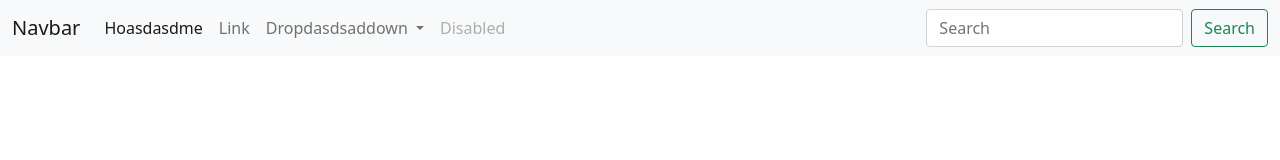
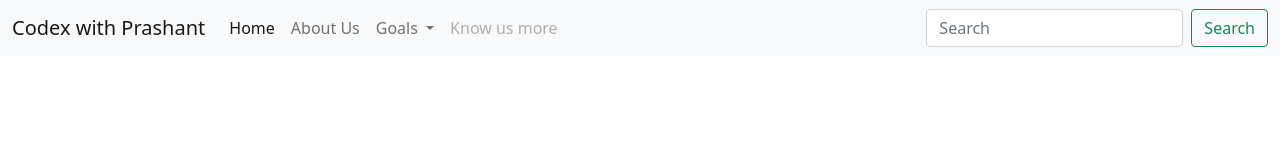
Before and after one commit to prashant23ranjan/sample_repository, a plain HTML site: page index.html in a window 1280 px wide. Drawn offline with nearby package versions, Linux system fonts and the light colour scheme.

Commit message:
added changes to brach

```diff
--- a/index.html
+++ b/index.html
@@ -16,7 +16,7 @@
 <body>
     <nav class="navbar navbar-expand-lg navbar-light bg-light">
         <div class="container-fluid">
-            <a class="navbar-brand" href="#">Navbar</a>
+            <a class="navbar-brand" href="#">Codex with Prashant</a>
             <button class="navbar-toggler" type="button" data-bs-toggle="collapse"
                 data-bs-target="#navbarSupportedContent" aria-controls="navbarSupportedContent" aria-expanded="false"
                 aria-label="Toggle navigation">
@@ -25,19 +25,19 @@
             <div class="collapse navbar-collapse" id="navbarSupportedContent">
                 <ul class="navbar-nav me-auto mb-2 mb-lg-0">
                     <li class="nav-item">
-                        <a class="nav-link active" aria-current="page" href="#">Hoasdasdme</a>
+                        <a class="nav-link active" aria-current="page" href="#">Home</a>
                     </li>
                     <li class="nav-item">
-                        <a class="nav-link" href="#">Link</a>
+                        <a class="nav-link" href="#">About Us</a>
                     </li>
                     <li class="nav-item dropdown">
                         <a class="nav-link dropdown-toggle" href="#" id="navbarDropdown" role="button"
                             data-bs-toggle="dropdown" aria-expanded="false">
-                            Dropdasdsaddown
+                            Goals
                         </a>
                         <ul class="dropdown-menu" aria-labelledby="navbarDropdown">
-                            <li><a class="dropdown-item" href="#">Actsdasdsadaion</a></li>
-                            <li><a class="dropdown-item" href="#">Anodasdxvxcvxcvon</a></li>
+                            <li><a class="dropdown-item" href="#">Our Goals</a></li>
+                            <li><a class="dropdown-item" href="#">Read About our goals</a></li>
                             <li>
                                 <hr class="dropdown-divider">
                             </li>
@@ -45,7 +45,7 @@
                         </ul>
                     </li>
                     <li class="nav-item">
-                        <a class="nav-link disabled" href="#" tabindex="-1" aria-disabled="true">Disabled</a>
+                        <a class="nav-link disabled" href="#" tabindex="-1" aria-disabled="true">Know us more</a>
                     </li>
                 </ul>
                 <form class="d-flex">
```
